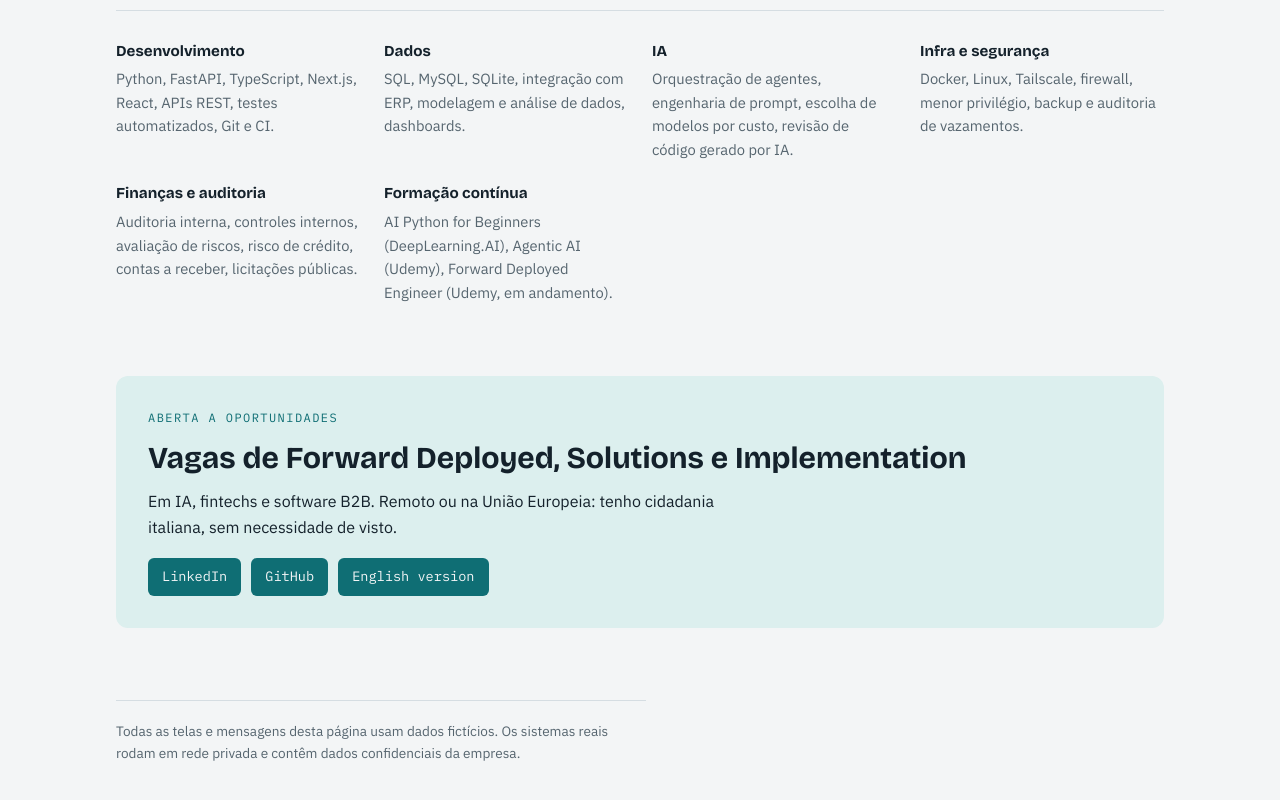
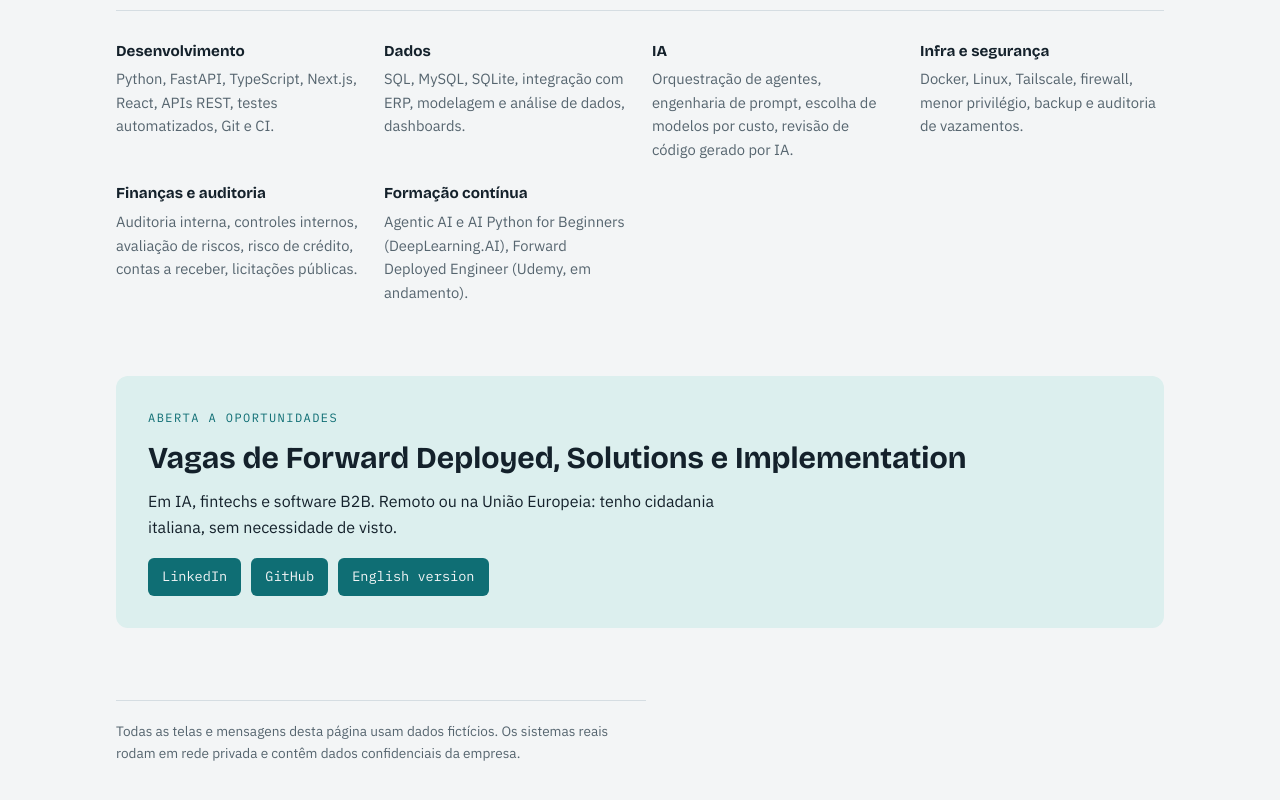
Before and after one commit to lorenakdias/portfolio, a plain HTML site: page pt/index.html in a window 1280 px wide. Shown: the part 4174-4974 px from the top of the page. Drawn offline with nearby package versions, Linux system fonts and the light colour scheme.

Commit message:
Cursos: Agentic AI e AI Python for Beginners na DeepLearning.AI; FDE na Udemy
Co-Authored-By: Claude Opus 5.5 <noreply@anthropic.com>
Claude-Session: https://claude.ai/code/session_019RCBVYkRW6qvVNNvTiy8YT

```diff
--- a/pt/index.html
+++ b/pt/index.html
@@ -402,7 +402,7 @@ svg text{font-family:var(--body)}
   <div><h3>IA</h3><p>Orquestração de agentes, engenharia de prompt, escolha de modelos por custo, revisão de código gerado por IA.</p></div>
   <div><h3>Infra e segurança</h3><p>Docker, Linux, Tailscale, firewall, menor privilégio, backup e auditoria de vazamentos.</p></div>
 <div><h3>Finanças e auditoria</h3><p>Auditoria interna, controles internos, avaliação de riscos, risco de crédito, contas a receber, licitações públicas.</p></div>
-  <div><h3>Formação contínua</h3><p>AI Python for Beginners (DeepLearning.AI), Agentic AI (Udemy), Forward Deployed Engineer (Udemy, em andamento).</p></div>
+  <div><h3>Formação contínua</h3><p>Agentic AI e AI Python for Beginners (DeepLearning.AI), Forward Deployed Engineer (Udemy, em andamento).</p></div>
 </section>
 
 <section class="contact" aria-label="Contato">
```
Also changed, not shown: index.html (+1 -1 lines), 3 other files.
